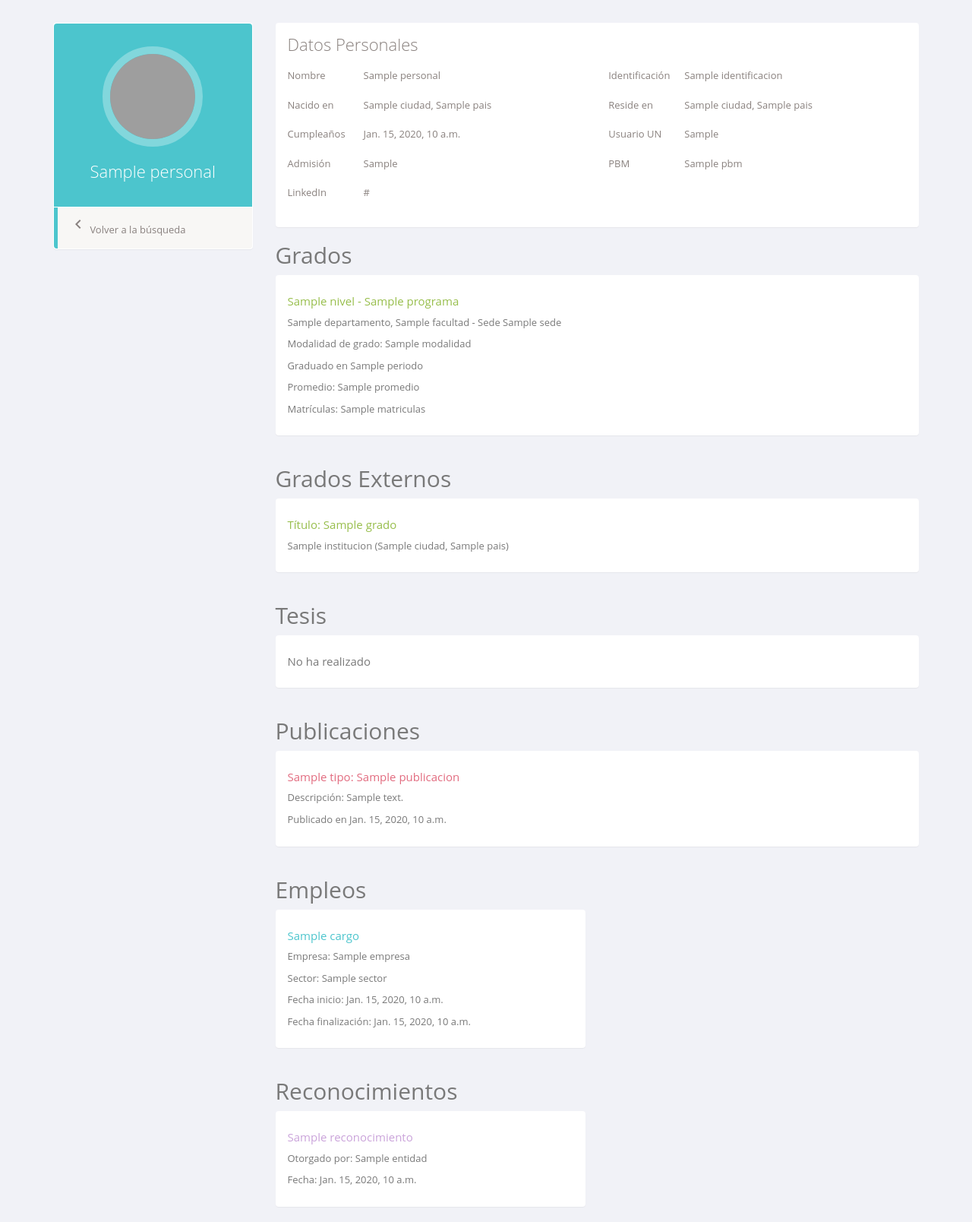
After one commit to scassiano/bda_project_ir, a Django app: page /egresado/1 in a window 1280 px wide. The commit adds this page. Shown: the whole page at 76% size. Run offline with Django 5.2, Linux system fonts and the light colour scheme; tables that the repository leaves empty hold one stand-in row (values such as "Sample post"); a database or web service that is not in the repository returns one stand-in record (values such as "Sample title"); some libraries are stand-ins or nearby versions; grey boxes are pictures that could not be loaded.

Commit message:
new: Profile information (no volver a la búsqueda)

```diff
--- a/bda_project_ir/urls.py
+++ b/bda_project_ir/urls.py
@@ -20,5 +20,5 @@ from django.urls import path, include
 urlpatterns = [
     path('', include('search.urls')),
     path('admin/', admin.site.urls),
-    path('dashboard/', include('dashboard.urls'))
+    path('dashboard/', include('dashboard.urls')),
 ]
--- /dev/null
+++ b/search/static/styles.css
@@ -0,0 +1,377 @@
+body {
+    color: #797979;
+    background: #f1f2f7;
+    font-family: 'Open Sans', sans-serif;
+    padding: 0px !important;
+    margin: 0px !important;
+    font-size: 13px;
+    text-rendering: optimizeLegibility;
+    -webkit-font-smoothing: antialiased;
+    -moz-font-smoothing: antialiased;
+}
+
+.profile-nav, .profile-info{
+    margin-top:30px;
+}
+
+.profile-nav .user-heading {
+    background: #4CC5CD;
+    color: #fff;
+    border-radius: 4px 4px 0 0;
+    -webkit-border-radius: 4px 4px 0 0;
+    padding: 30px;
+    text-align: center;
+}
+
+.profile-nav .user-heading.round a  {
+    border-radius: 50%;
+    -webkit-border-radius: 50%;
+    border: 10px solid rgba(255,255,255,0.3);
+    display: inline-block;
+}
+
+.profile-nav .user-heading a img {
+    width: 112px;
+    height: 112px;
+    border-radius: 50%;
+    -webkit-border-radius: 50%;
+}
+
+.profile-nav .user-heading h1 {
+    font-size: 22px;
+    font-weight: 300;
+    margin-bottom: 5px;
+}
+
+.profile-nav .user-heading p {
+    font-size: 12px;
+}
+
+.profile-nav ul {
+    margin-top: 1px;
+}
+
+.profile-nav ul > li {
+    border-bottom: 1px solid #ebeae6;
+    margin-top: 0;
+    line-height: 30px;
+}
+
+.profile-nav ul > li:last-child {
+    border-bottom: none;
+}
+
+.profile-nav ul > li > a {
+    border-radius: 0;
+    -webkit-border-radius: 0;
+    color: #89817f;
+    border-left: 5px solid #fff;
+}
+
+.profile-nav ul > li > a:hover, .profile-nav ul > li > a:focus, .profile-nav ul li.active  a {
+    background: #f8f7f5 !important;
+    border-left: 5px solid #4CC5CD;
+    color: #89817f !important;
+}
+
+.profile-nav ul > li:last-child > a:last-child {
+    border-radius: 0 0 4px 4px;
+    -webkit-border-radius: 0 0 4px 4px;
+}
+
+.profile-nav ul > li > a > i{
+    font-size: 16px;
+    padding-right: 10px;
+    color: #bcb3aa;
+}
+
+.r-activity {
+    margin: 6px 0 0;
+    font-size: 12px;
+}
+
+
+.p-text-area, .p-text-area:focus {
+    border: none;
+    font-weight: 300;
+    box-shadow: none;
+    color: #c3c3c3;
+    font-size: 16px;
+}
+
+.profile-info .panel-footer {
+    background-color:#f8f7f5 ;
+    border-top: 1px solid #e7ebee;
+}
+
+.profile-info .panel-footer ul li a {
+    color: #7a7a7a;
+}
+
+.bio-graph-heading {
+    background: #4CC5CD;
+    color: #fff;
+    text-align: center;
+    font-style: italic;
+    padding: 40px 110px;
+    border-radius: 4px 4px 0 0;
+    -webkit-border-radius: 4px 4px 0 0;
+    font-size: 16px;
+    font-weight: 300;
+}
+
+.bio-graph-info {
+    color: #89817e;
+}
+
+.bio-graph-info h1 {
+    font-size: 22px;
+    font-weight: 300;
+    margin: 0 0 20px;
+}
+
+.bio-row {
+    width: 50%;
+    float: left;
+    margin-bottom: 10px;
+    padding:0 15px;
+}
+
+.bio-row p span {
+    width: 100px;
+    display: inline-block;
+}
+
+.bio-chart, .bio-desk {
+    float: left;
+}
+
+.bio-chart {
+    width: 40%;
+}
+
+.bio-desk {
+    width: 100%;
+    text-align: justify;
+}
+
+.bio-desk h4 {
+    font-size: 15px;
+    font-weight:400;
+}
+
+.bio-desk h4.terques {
+    color: #4CC5CD;
+}
+
+.bio-desk h4.red {
+    color: #e26b7f;
+}
+
+.bio-desk h4.green {
+    color: #97be4b;
+}
+
+.bio-desk h4.purple {
+    color: #caa3da;
+}
+
+.file-pos {
+    margin: 6px 0 10px 0;
+}
+
+.profile-activity h5 {
+    font-weight: 300;
+    margin-top: 0;
+    color: #c3c3c3;
+}
+
+.summary-head {
+    background: #ee7272;
+    color: #fff;
+    text-align: center;
+    border-bottom: 1px solid #ee7272;
+}
+
+.summary-head h4 {
+    font-weight: 300;
+    text-transform: uppercase;
+    margin-bottom: 5px;
+}
+
+.summary-head p {
+    color: rgba(255,255,255,0.6);
+}
+
+ul.summary-list {
+    display: inline-block;
+    padding-left:0 ;
+    width: 100%;
+    margin-bottom: 0;
+}
+
+ul.summary-list > li {
+    display: inline-block;
+    width: 19.5%;
+    text-align: center;
+}
+
+ul.summary-list > li > a > i {
+    display:block;
+    font-size: 18px;
+    padding-bottom: 5px;
+}
+
+ul.summary-list > li > a {
+    padding: 10px 0;
+    display: inline-block;
+    color: #818181;
+}
+
+ul.summary-list > li  {
+    border-right: 1px solid #eaeaea;
+}
+
+ul.summary-list > li:last-child  {
+    border-right: none;
+}
+
+.activity {
+    width: 100%;
+    float: left;
+    margin-bottom: 10px;
+}
+
+.activity.alt {
+    width: 100%;
+    float: right;
+    margin-bottom: 10px;
+}
+
+.activity span {
+    float: left;
+}
+
+.activity.alt span {
+    float: right;
+}
+.activity span, .activity.alt span {
+    width: 45px;
+    height: 45px;
+    line-height: 45px;
+    border-radius: 50%;
+    -webkit-border-radius: 50%;
+    background: #eee;
+    text-align: center;
+    color: #fff;
+    font-size: 16px;
+}
+
+.activity.terques span {
+    background: #8dd7d6;
+}
+
+.activity.terques h4 {
+    color: #8dd7d6;
+}
+.activity.purple span {
+    background: #b984dc;
+}
+
+.activity.purple h4 {
+    color: #b984dc;
+}
+.activity.blue span {
+    background: #90b4e6;
+}
+
+.activity.blue h4 {
+    color: #90b4e6;
+}
+.activity.green span {
+    background: #aec785;
+}
+
+.activity.green h4 {
+    color: #aec785;
+}
+
+.activity h4 {
+    margin-top:0 ;
+    font-size: 16px;
+}
+
+.activity p {
+    margin-bottom: 0;
+    font-size: 13px;
+}
+
+.activity .activity-desk i, .activity.alt .activity-desk i {
+    float: left;
+    font-size: 18px;
+    margin-right: 10px;
+    color: #bebebe;
+}
+
+.activity .activity-desk {
+    margin-left: 70px;
+    position: relative;
+}
+
+.activity.alt .activity-desk {
+    margin-right: 70px;
+    position: relative;
+}
+
+.activity.alt .activity-desk .panel {
+    float: right;
+    position: relative;
+}
+
+.activity-desk .panel {
+    background: #F4F4F4 ;
+    display: inline-block;
+}
+
+
+.activity .activity-desk .arrow {
+    border-right: 8px solid #F4F4F4 !important;
+}
+.activity .activity-desk .arrow {
+    border-bottom: 8px solid transparent;
+    border-top: 8px solid transparent;
+    display: block;
+    height: 0;
+    left: -7px;
+    position: absolute;
+    top: 13px;
+    width: 0;
+}
+
+.activity-desk .arrow-alt {
+    border-left: 8px solid #F4F4F4 !important;
+}
+
+.activity-desk .arrow-alt {
+    border-bottom: 8px solid transparent;
+    border-top: 8px solid transparent;
+    display: block;
+    height: 0;
+    right: -7px;
+    position: absolute;
+    top: 13px;
+    width: 0;
+}
+
+.activity-desk .album {
+    display: inline-block;
+    margin-top: 10px;
+}
+
+.activity-desk .album a{
+    margin-right: 10px;
+}
+
+.activity-desk .album a:last-child{
+    margin-right: 0px;
+}
--- /dev/null
+++ b/search/templates/egresado.html
@@ -0,0 +1,215 @@
+{% load static %}
+<!DOCTYPE html>
+<html lang="en">
+
+<head>
+    <meta charset="utf-8">
+
+
+    <title>{{ egresado.personal.nombre }}</title>
+    <meta name="viewport" content="width=device-width, initial-scale=1">
+    <link href="https://netdna.bootstrapcdn.com/bootstrap/3.3.4/css/bootstrap.min.css" rel="stylesheet">
+    <link rel="stylesheet" href="https://fonts.googleapis.com/icon?family=Material+Icons">
+    <link rel="stylesheet" href="{% static 'styles.css' %}">
+</head>
+
+<body>
+    <link href="https://maxcdn.bootstrapcdn.com/font-awesome/4.3.0/css/font-awesome.min.css" rel="stylesheet">
+    <div class="container bootstrap snippets bootdey">
+        <div class="row">
+            <div class="profile-nav col-md-3">
+                <div class="panel">
+                    <div class="user-heading round">
+                        <a href="#">
+                            <img src="https://www.pokemon.com/static-assets/content-assets/cms2/img/pokedex/full/{{pokemon}}.png"
+                                alt>
+                        </a>
+                        <h1>{{ egresado.personal.nombre }}</h1>
+                    </div>
+                    <ul class="nav nav-pills nav-stacked">
+                        <li class="active"><a href=""> <span class="material-icons">chevron_left</span> Volver a la
+                                búsqueda</a></li>
+                    </ul>
+                </div>
+            </div>
+            <div class="profile-info col-md-9">
+                <div class="panel">
+                    <div class="panel-body bio-graph-info">
+                        <h1>Datos Personales</h1>
+                        <div class="row">
+                            <div class="bio-row">
+                                <p><span>Nombre </span>{{egresado.personal.nombre}}</p>
+                            </div>
+                            <div class="bio-row">
+                                <p><span>Identificación </span>{{egresado.personal.identificacion}}</p>
+                            </div>
+                            <div class="bio-row">
+                                <p><span>Nacido en </span>{{egresado.personal.lugar_nacimiento.ciudad}},
+                                    {{egresado.personal.lugar_nacimiento.pais}}</p>
+                            </div>
+                            <div class="bio-row">
+                                <p><span>Reside en </span>{{ egresado.personal.lugar_residencia.ciudad }},
+                                    {{egresado.personal.lugar_residencia.pais }}</p>
+                            </div>
+                            <div class="bio-row">
+                                <p><span>Cumpleaños</span>{{egresado.personal.fecha_nacimiento}}</p>
+                            </div>
+                            <div class="bio-row">
+                                <p><span>Usuario UN</span>{{egresado.personal.usuario_institucional}}</p>
+                            </div>
+                            <div class="bio-row">
+                                <p><span>Admisión</span>{{egresado.personal.tipo_adimison}}</p>
+                            </div>
+                            <div class="bio-row">
+                                <p><span>PBM </span>{{egresado.personal.pbm}}</p>
+                            </div>
+                            <div class="bio-row">
+                                <p><span>LinkedIn </span>{{egresado.personal.linkedin}}</p>
+                            </div>
+                        </div>
+                    </div>
+                </div>
+                <div>
+                    <h2>Grados</h2>
+                    <div class="row">
+                        {% for grado in egresado.grados_un %}
+                        <div class="col-md-12">
+                            <div class="panel">
+                                <div class="panel-body">
+                                    <div class="bio-desk">
+                                        <h4 class="green">{{ grado.nivel }} - {{grado.programa.nombre }}</h4>
+                                        <p>{{ grado.departamento.nombre }}, {{ grado.facultad.nombre }} - Sede
+                                            {{grado.facultad.sede}}</p>
+                                        {% if grado.trabajo_grado.modalidad == "Tesis" %}
+                                        <p>Modalidad de grado: {{ grado.trabajo_grado.modalidad }} dirigida por {{ grado.trabajo_grado.director}}</p>
+                                        {% elif grado.trabajo_grado.modalidad == "Pasantía" %}
+                                        <p>Modalidad de grado: {{ grado.trabajo_grado.modalidad }} realizada en {{ grado.trabajo_grado.empresa.nombre}}</p>
+                                        {% else %}
+                                        <p>Modalidad de grado: {{ grado.trabajo_grado.modalidad }}</p>
+                                        {% endif %}
+                                        <p>Graduado en {{ grado.periodo }}</p>
+                                        <p>Promedio: {{ grado.promedio }}</p>
+                                        <p>Matrículas: {{ grado.matriculas }}</p>
+                                    </div>
+                                </div>
+                            </div>
+                        </div>
+                        {% endfor %}
+                    </div>
+                </div>
+                {% if egresado.grados_externos %}
+                <h2>Grados Externos</h2>
+                <div class="row">
+                    {% for grado in egresado.grados_externos %}
+                    <div class="col-md-12">
+                        <div class="panel">
+                            <div class="panel-body">
+                                <div class="bio-desk">
+                                    <h4 class="green">Título: {{ grado.titulo }}</h4>
+                                    <p>{{ grado.institucion }} ({{ grado.lugar.ciudad }}, {{ grado.lugar.pais }})</p>
+                                </div>
+                            </div>
+                        </div>
+                    </div>
+                    {% endfor %}
+                </div>
+                {% endif %}
+                <h2>Tesis</h2>
+                <div class="row">
+                    {% for grado in egresado.grados_un %}
+                    {% if grado.trabajo_grado.modalidad == "Tesis" %}
+                    <div class="col-md-12">
+                        <div class="panel">
+                            <div class="panel-body">
+                                <div class="bio-desk">
+                                    <h4 class="red">{{grado.trabajo_grado.tesis.titulo}}</h4>
+                                    <p>{{grado.trabajo_grado.tesis.descripcion}}</p>
+                                </div>
+                            </div>
+                        </div>
+                    </div>
+                    {% else %}
+                    <div class="col-md-12">
+                        <div class="panel">
+                            <div class="panel-body">
+                                <div class="bio-desk">
+                                    <h4> No ha realizado </h4>
+                                </div>
+                            </div>
+                        </div>
+                    </div>
+                    {% endif %}
+                    {% endfor %}
+                </div>
+                {% if egresado.publicaciones %}
+                <h2>Publicaciones</h2>
+                <div class="row">
+                    {% for publicacion in egresado.publicaciones %}
+                    <div class="col-md-12">
+                        <div class="panel">
+                            <div class="panel-body">
+                                <div class="bio-desk">
+                                    <h4 class="red">{{publicacion.tipo}}: {{publicacion.titulo}}</h4>
+                                    <p>Descripción: {{publicacion.descripcion}}</p>
+                                    <p>Publicado en {{publicacion.fecha}}</p>
+                                </div>
+                            </div>
+                        </div>
+                    </div>
+                    {% endfor %}
+                </div>
+                {% endif %}
+                {% if egresado.empleos %}
+                <h2>Empleos</h2>
+                <div class="row">
+                    {% for empleo in egresado.empleos %}
+                    <div class="col-md-6">
+                        <div class="panel">
+                            <div class="panel-body">
+                                <div class="bio-desk">
+                                    <h4 class="terques">{{empleo.cargo}}</h4>
+                                    <p>Empresa: {{empleo.empresa.nombre}}</p>
+                                    <p>Sector: {{empleo.empresa.sector}}</p>
+                                    <p>Fecha inicio: {{empleo.fecha_inicio}}</p>
+                                    {% if empleo.fecha_finalizacion %}
+                                        <p>Fecha finalización: {{empleo.fecha_finalizacion}}</p>
+                                    {% else %}
+                                        <p>Fecha finalización: En curso</p>
+                                    {% endif %}
+                                </div>
+                            </div>
+                        </div>
+                    </div>
+                    {% endfor %}
+                </div>
+                {% endif %}
+                {% if egresado.reconocimientos %}
+                <h2>Reconocimientos</h2>
+                <div class="row">
+                    {% for reconocimiento in egresado.reconocimientos %}
+                    <div class="col-md-6">
+                        <div class="panel">
+                            <div class="panel-body">
+                                <div class="bio-desk">
+                                    <h4 class="purple">{{reconocimiento.titulo}}</h4>
+                                    <p>Otorgado por: {{reconocimiento.entidad}}</p>
+                                    <p>Fecha: {{reconocimiento.fecha}}</p>
+                                </div>
+                            </div>
+                        </div>
+                    </div>
+                    {% endfor %}
+                </div>
+                {% endif %}
+            </div>
+        </div>
+    </div>
+    <script data-cfasync="false" src="/cdn-cgi/scripts/5c5dd728/cloudflare-static/email-decode.min.js"></script>
+    <script src="https://code.jquery.com/jquery-1.10.2.min.js"></script>
+    <script src="https://netdna.bootstrapcdn.com/bootstrap/3.3.4/js/bootstrap.min.js"></script>
+    <script type="text/javascript">
+
+    </script>
+</body>
+
+</html>
--- a/search/urls.py
+++ b/search/urls.py
@@ -3,5 +3,5 @@ from . import views
 
 urlpatterns = [
     path("",views.index),
-    path("showall/",views.get_all_egresados)
+    path("egresado/<str:id>",views.get_egresado)
 ]
--- a/search/views.py
+++ b/search/views.py
@@ -24,7 +24,7 @@ def index(request):
             })
     return render(request, "search.html",{"lista":egresados})
 
-
-def get_all_egresados(request):
-    egresados = egresados_collection.find({ "$text": { "$search": "educación en la infancia","$language":"es", "$diacriticSensitive":True} }, {"score": { "$meta": "textScore" } }).sort( { "score": { "$meta": "textScore" } })
-    return HttpResponse(egresados)
+def get_egresado(request, id):
+    egresado = egresados_collection.find_one({"personal.identificacion":int(id)})
+    pokemon = str(int(id) % 1025).zfill(3)
+    return render(request, "egresado.html",{"egresado":egresado, "pokemon": pokemon})
```
Also changed, not shown: search/templates/search.html (+4 -6 lines).
